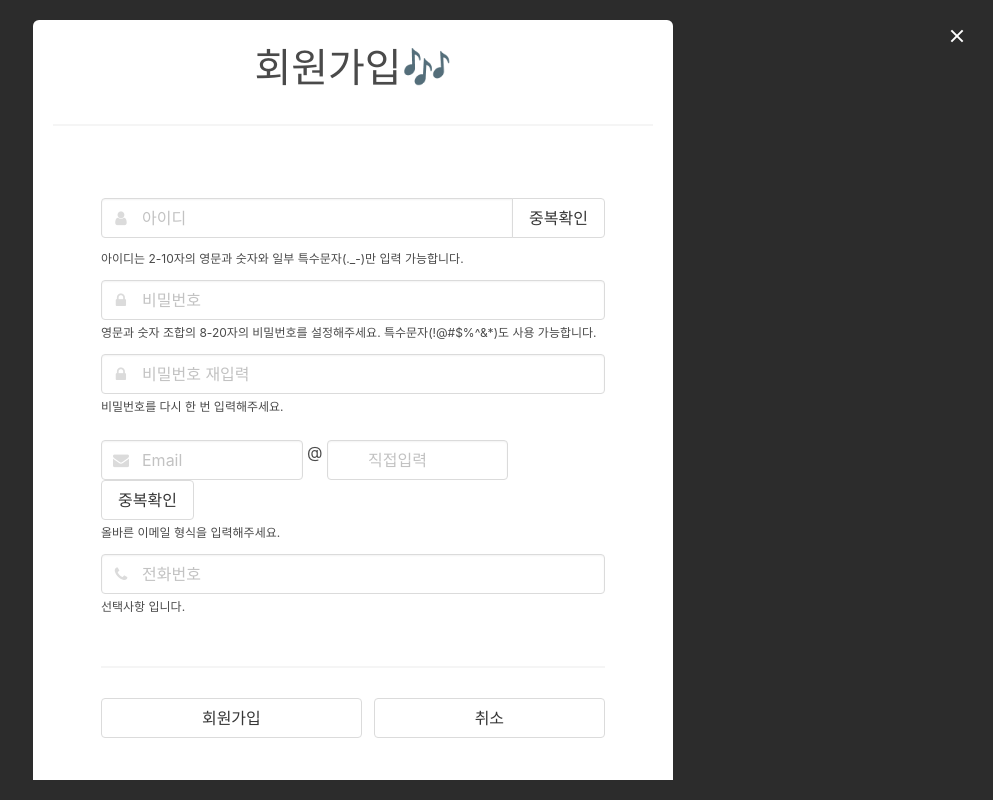
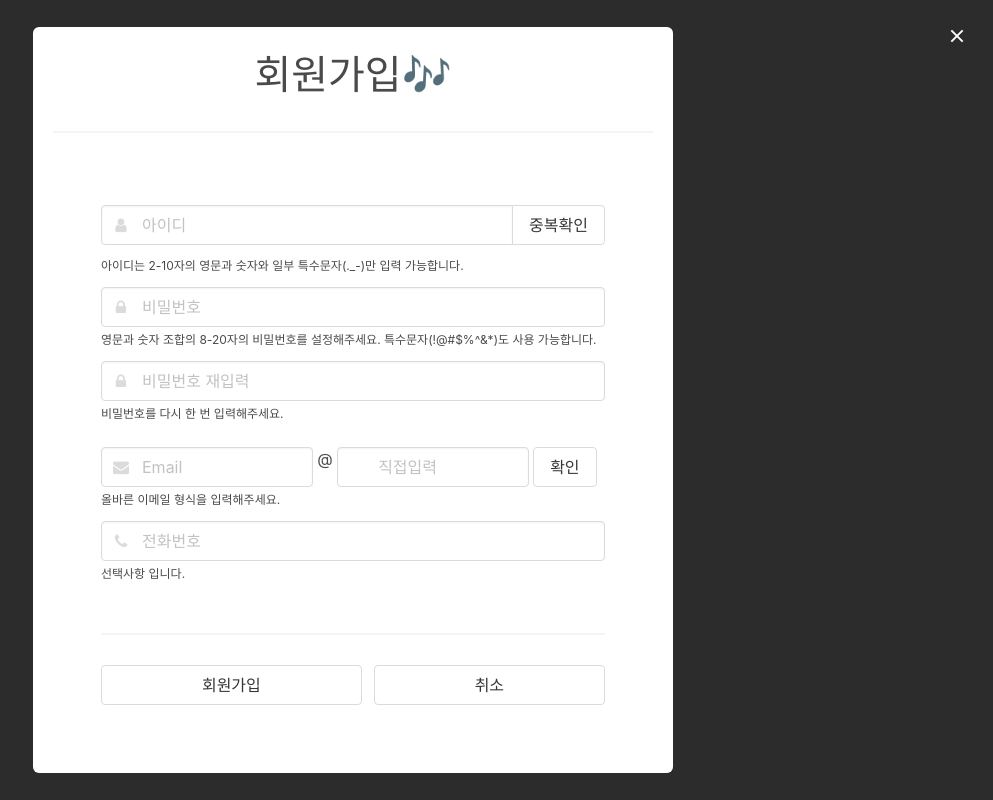
Before and after one commit to talli0505/HangHae99_Chapter1_Team5, a Flask app: template Chapter1/templates/register.html in a window 1280 px wide. Shown: the whole page, without its empty margins (287-1280 px from the left). Run offline with Flask 2, Linux system fonts and the light colour scheme; the template is opened without the code that fills it, so the values that code supplies are empty; some libraries are stand-ins or nearby versions.

Commit message:
회원가입 페이지 완료 / main.html과 연결 도저언!! 메일 -> 중복확인X(중복메일로 회원가입 가능) // 올바른 메일 형식인지 확인 전화번호-> 선택사항으로 추가 // 암호화 해서 저장

```diff
--- a/Chapter1/templates/register.html
+++ b/Chapter1/templates/register.html
@@ -173,7 +173,7 @@
                         $("#input-email").focus()
                         $("#input-domain").focus()
                     } else {
-                        $("#help-email").text("사용할 수 있는 이메일입니다.").removeClass("is-danger").addClass("is-success")
+                        $("#help-email").text("올바른 형식의 이메일입니다.").removeClass("is-danger").addClass("is-success")
                     }
                     $("#help-email").removeClass("is-loading")
 
@@ -245,16 +245,17 @@
                 $("#help-password2").text("비밀번호가 일치합니다.").removeClass("is-danger").addClass("is-success")
             }
 
-            if ($("#help-email").hasClass("is-danger")) {
-                alert("이메일을 다시 확인해주세요.")
-                return;
-            } else if (!$("#help-email").hasClass("is-success")) {
-                alert("이메일 중복확인을 해주세요.")
-                return;
-            } else {
-                $("#help-email").text("사용 가능한 이메일입니다.").removeClass("is-danger").addClass("is-success")
-            }
 
+
+            // if ($("#help-email").hasClass("is-danger")) {
+            //     alert("이메일을 다시 확인해주세요.")
+            //     return;
+            // } else if (!$("#help-email").hasClass("is-success")) {
+            //     alert("이메일 중복확인을 해주세요.")
+            //     return;
+            // } else {
+            //     $("#help-email").text("사용 가능한 이메일입니다.").removeClass("is-danger").addClass("is-success")
+            // }
             // if (phone == "") {
             //     $("#help-phone").text("전화번호를 입력해주세요.").removeClass("is-safe").addClass("is-danger")
             //     $("#input-phone").focus()
@@ -343,10 +344,10 @@
                             <div class="field">
                                 <div class="mail">
                                     <p class="control has-icons-left">
-                                        <input id="input-email" class="input" type="email" placeholder="Email" style="width: 40%">
+                                        <input id="input-email" class="input" type="email" placeholder="Email" style="width: 42%">
                                         <span class="icon is-small is-left"><i class="fa fa-envelope"></i></span> @
-                                        <input id="input-domain" class="input" type="text" placeholder="직접입력" style="width: 36%">
-                                        <button class="button is-right" onclick="check_mail()">중복확인</button>
+                                        <input id="input-domain" class="input" type="text" placeholder="직접입력" style="width: 38%">
+                                        <button class="button is-right" onclick="check_mail()">확인</button>
                                     </p>
                                 </div>
                                 <p id="help-email" class="help">올바른 이메일 형식을 입력해주세요.</p>
```
Also changed, not shown: Chapter1/register_app.py (+6 -4 lines).
